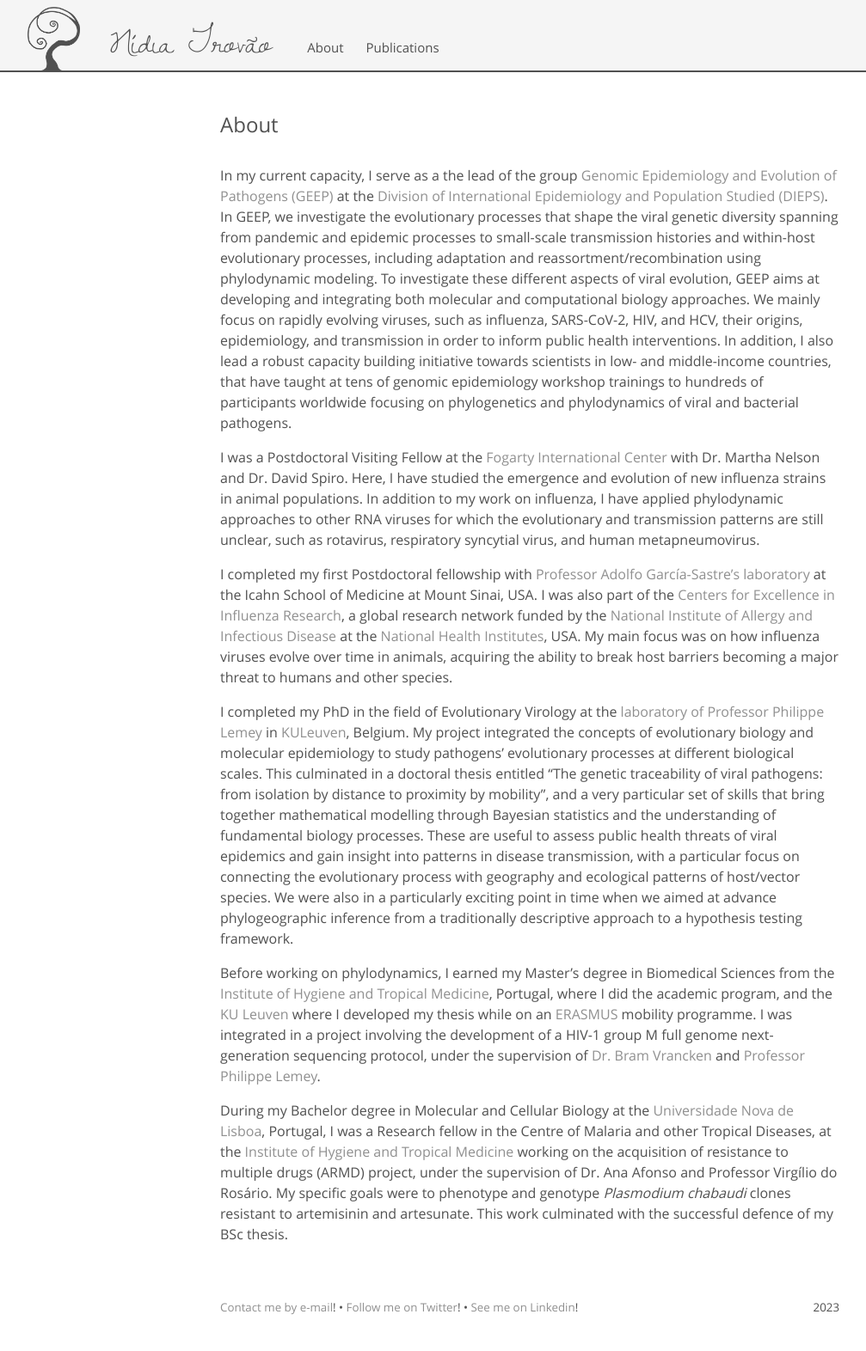
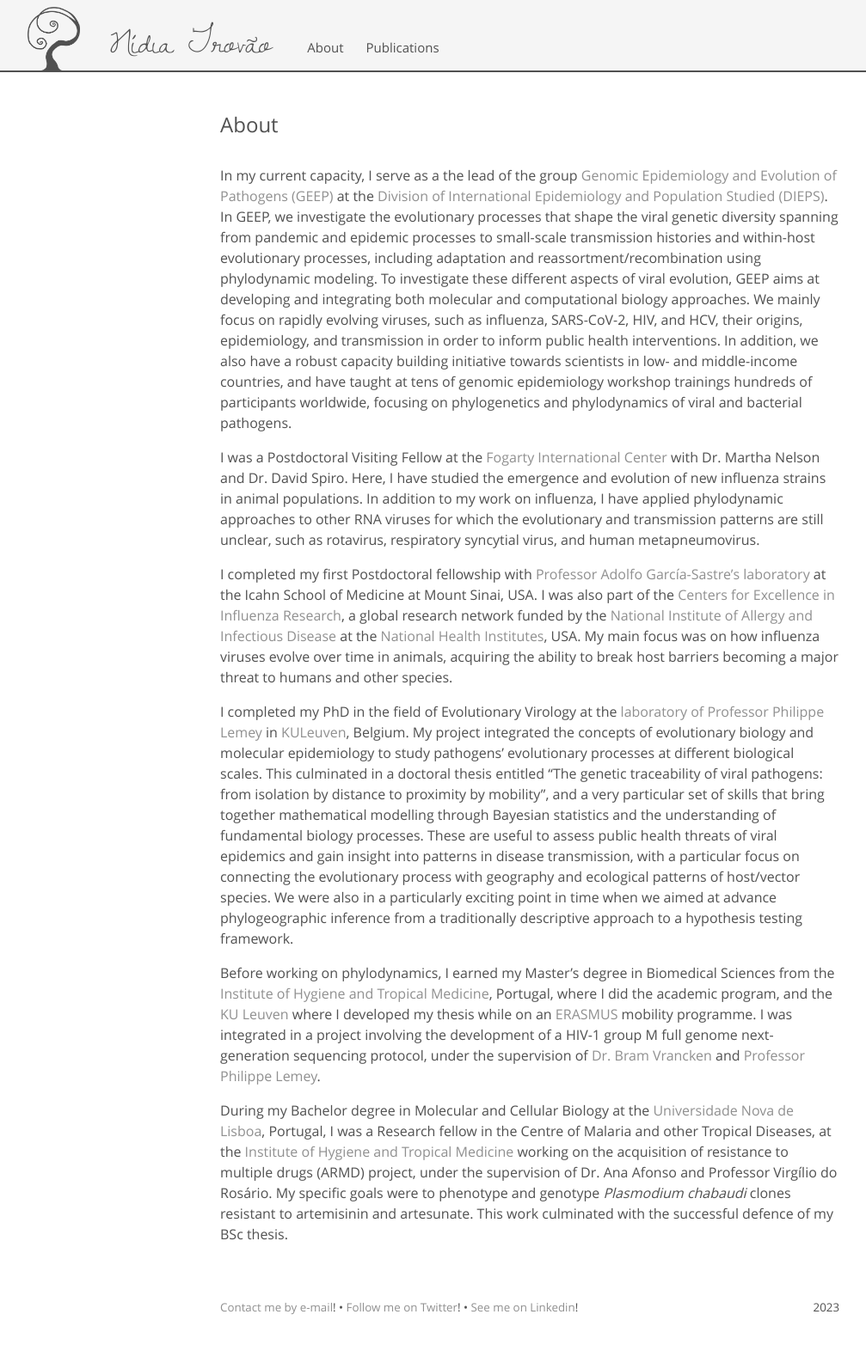
Before and after one commit to nidiatrovao/nidiatrovao.github.io, a Jekyll site: the page built from about.md, in a window 1280 px wide. Shown: the whole page at 86% size, without its empty margins (24-1031 px from the left). Built offline with Jekyll 4.4.1, drawn with Linux system fonts in a browser that asks for light colours.

Commit message:
Update about.md

```diff
--- a/about.md
+++ b/about.md
@@ -3,7 +3,7 @@
 title: About
 ---
 <br>
-In my current capacity, I serve as a the lead of the group <a href="https://www.fic.nih.gov/About/Staff/epidemiology-population-studies/Pages/Genomic-Epidemiology-and-Evolution-of-Pathogens-.aspx">Genomic Epidemiology and Evolution of Pathogens (GEEP)</a> at the <a href="https://www.fic.nih.gov/About/Staff/epidemiology-population-studies/Pages/default.aspx">Division of International Epidemiology and Population Studied (DIEPS)</a>. In GEEP, we investigate the evolutionary processes that shape the viral genetic diversity spanning from pandemic and epidemic processes to small-scale transmission histories and within-host evolutionary processes, including adaptation and reassortment/recombination using phylodynamic modeling. To investigate these different aspects of viral evolution, GEEP aims at developing and integrating both molecular and computational biology approaches. We mainly focus on rapidly evolving viruses, such as influenza, SARS-CoV-2, HIV, and HCV, their origins, epidemiology, and transmission in order to inform public health interventions. In addition, I also lead a robust capacity building initiative towards scientists in low- and middle-income countries, that have taught at tens of genomic epidemiology workshop trainings to hundreds of participants worldwide focusing on phylogenetics and phylodynamics of viral and bacterial pathogens.
+In my current capacity, I serve as a the lead of the group <a href="https://www.fic.nih.gov/About/Staff/epidemiology-population-studies/Pages/Genomic-Epidemiology-and-Evolution-of-Pathogens-.aspx">Genomic Epidemiology and Evolution of Pathogens (GEEP)</a> at the <a href="https://www.fic.nih.gov/About/Staff/epidemiology-population-studies/Pages/default.aspx">Division of International Epidemiology and Population Studied (DIEPS)</a>. In GEEP, we investigate the evolutionary processes that shape the viral genetic diversity spanning from pandemic and epidemic processes to small-scale transmission histories and within-host evolutionary processes, including adaptation and reassortment/recombination using phylodynamic modeling. To investigate these different aspects of viral evolution, GEEP aims at developing and integrating both molecular and computational biology approaches. We mainly focus on rapidly evolving viruses, such as influenza, SARS-CoV-2, HIV, and HCV, their origins, epidemiology, and transmission in order to inform public health interventions. In addition, we also have a robust capacity building initiative towards scientists in low- and middle-income countries, and have taught at tens of genomic epidemiology workshop trainings hundreds of participants worldwide, focusing on phylogenetics and phylodynamics of viral and bacterial pathogens.
 
 I was a Postdoctoral Visiting Fellow at the [Fogarty International Center](https://www.fic.nih.gov/Pages/Default.aspx) with Dr. Martha Nelson and Dr. David Spiro. Here, I have studied the emergence and evolution of new influenza strains in animal populations. In addition to my work on influenza, I have applied phylodynamic approaches to other RNA viruses for which the evolutionary and transmission patterns are still unclear, such as rotavirus, respiratory syncytial virus, and human metapneumovirus.
 
```
